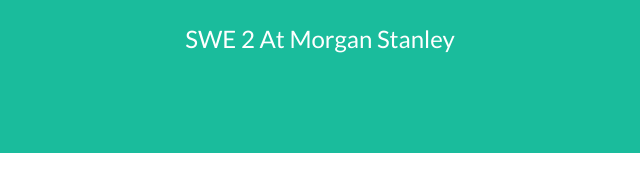
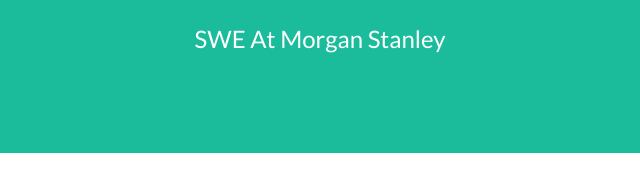
Before and after one commit to himangshushekharjha/portfolio-repo-aws, a plain HTML site: page index.html in a window 1280 px wide. Shown: the part 630-800 px from the top of the page, 320-960 px from the left. Drawn offline with nearby package versions, Linux system fonts and the light colour scheme.

```diff
--- a/index.html
+++ b/index.html
@@ -48,7 +48,7 @@
                     <div class="divider-custom-line"></div>
                 </div>
                 <!-- Masthead Subheading-->
-                <p class="masthead-subheading font-weight-light mb-0">SWE 2 At Morgan Stanley</p>
+                <p class="masthead-subheading font-weight-light mb-0">SWE At Morgan Stanley</p>
             </div>
         </header>
         <!-- Portfolio Section-->
```
Also changed, not shown: 5 other files.
